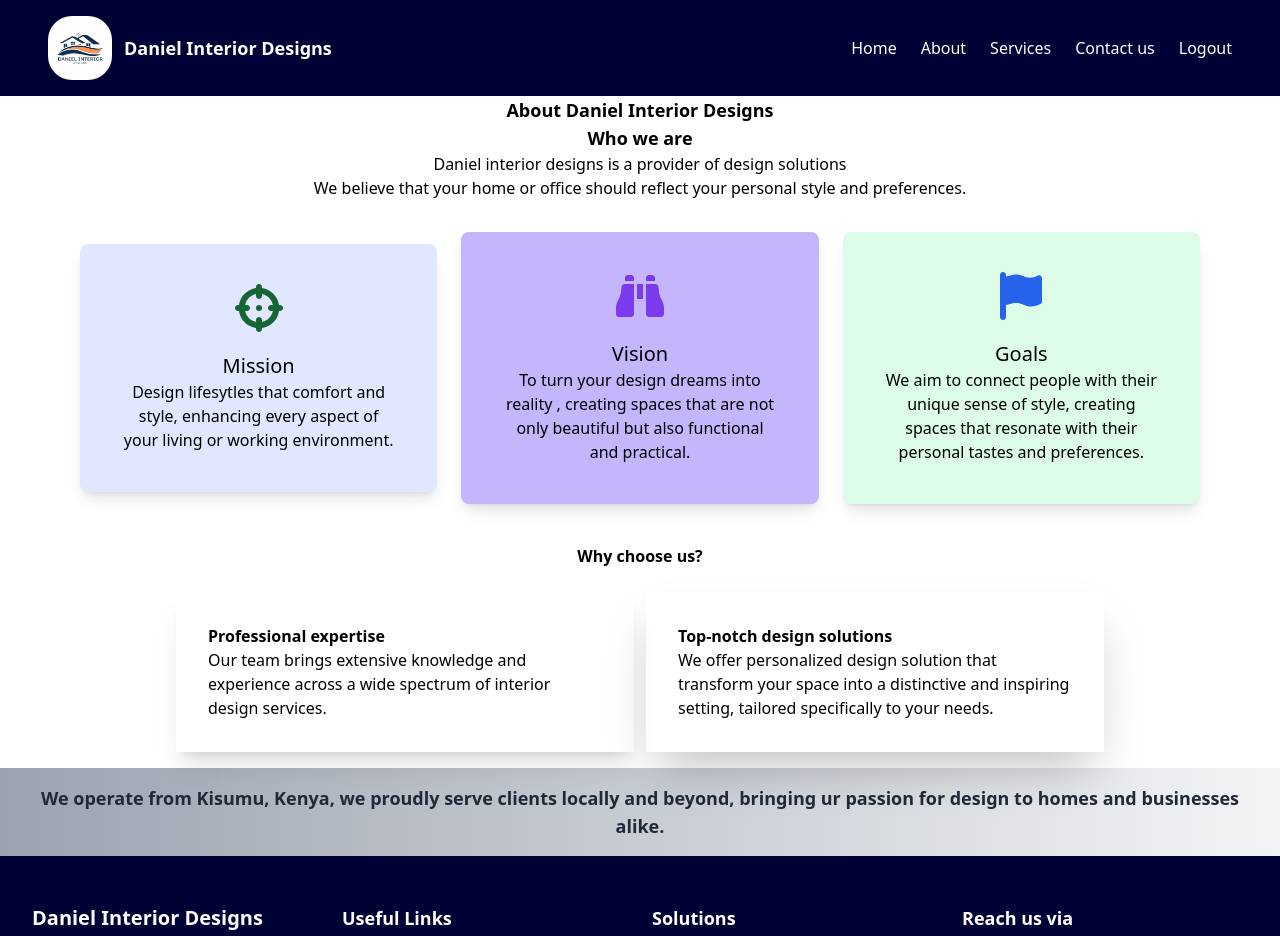
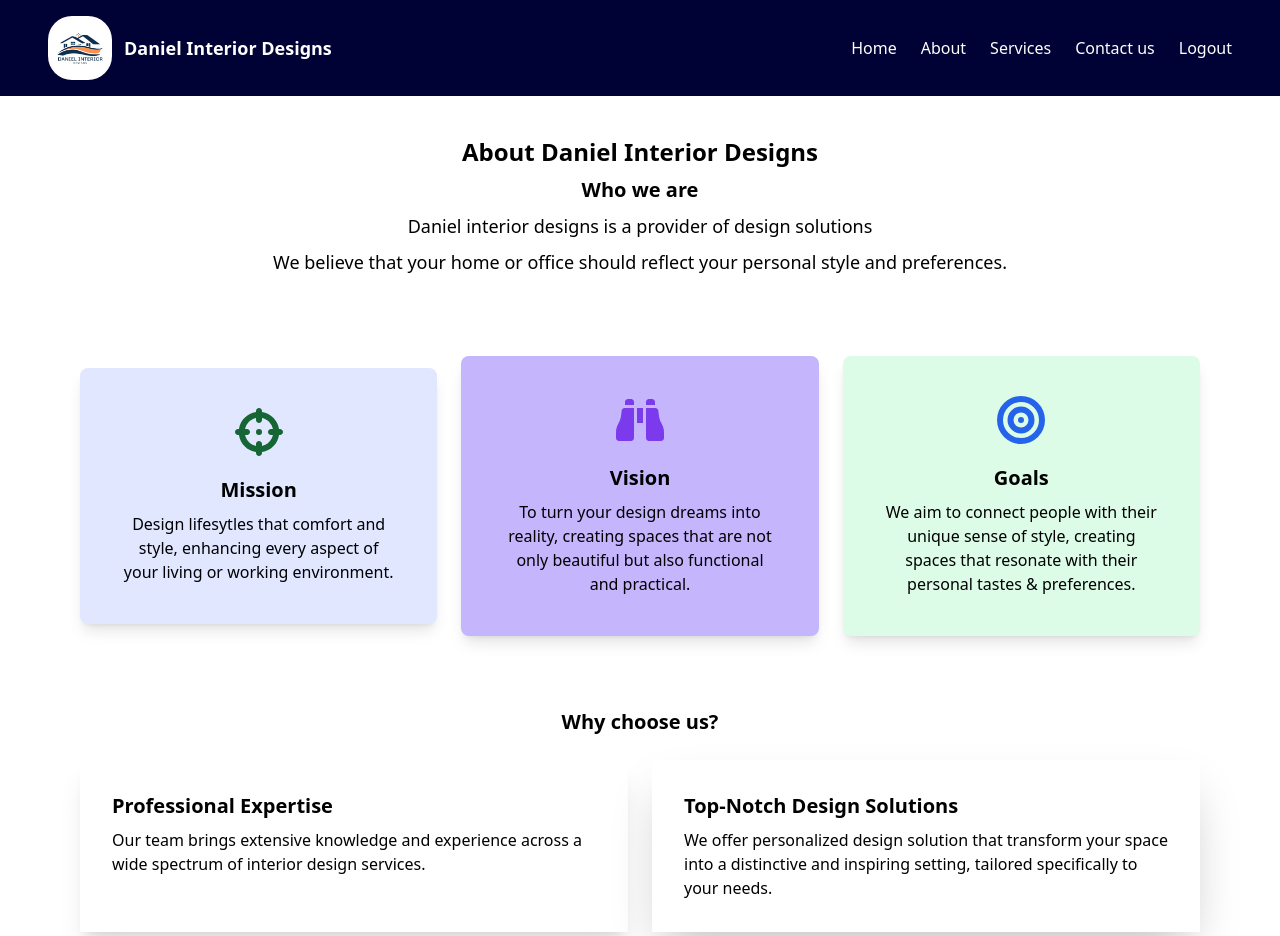
Before and after one commit to ErickGichuki/Daniel-Interior-designs, a React (Create React App) app in the folder client/: page /about in a window 1280 px wide. Shown: the top 936 px of the page. Built offline with nearby package versions, Linux system fonts and the light colour scheme; the HTML template or start-up script is replaced by a standard one.

Commit message:
update about page

```diff
--- a/client/src/components/Footer.js
+++ b/client/src/components/Footer.js
@@ -1,6 +1,6 @@
 import React from 'react'
 import { FontAwesomeIcon } from '@fortawesome/react-fontawesome'
-import { faFacebookF, faInstagram, faWhatsapp, faTwitter, faLinkedin} from '@fortawesome/free-brands-svg-icons'
+import { faFacebook, faInstagram, faWhatsapp, faXTwitter, faLinkedin} from '@fortawesome/free-brands-svg-icons'
 
 function Footer() {
   return (
@@ -50,8 +50,8 @@ function Footer() {
          </form>
         </div>
         <div className='flex flex-wrap gap-4 justify-center'>
-        <FontAwesomeIcon icon={faFacebookF} className='rounded-full bg-green-600 p-3'/>
-        <FontAwesomeIcon icon={faTwitter} className='rounded-full bg-blue-400 p-3'/>
+        <FontAwesomeIcon icon={faFacebook} className='rounded-full bg-blue-500 p-3'/>
+        <FontAwesomeIcon icon={faXTwitter} className='rounded-full bg-black p-3'/>
         <FontAwesomeIcon icon={faInstagram} className='rounded-full bg-pink-600 p-3'/>
         <FontAwesomeIcon icon={faWhatsapp} className='rounded-full bg-green-600 p-3'/>
         <FontAwesomeIcon icon={faLinkedin} className='rounded-full bg-blue-700 p-3'/>
--- a/client/src/components/Navbar.js
+++ b/client/src/components/Navbar.js
@@ -15,11 +15,11 @@ function Navbar() {
           </div>
           <p className='ml-3 text-lg font-semibold'>Daniel Interior Designs</p>
           <div className='hidden md:flex space-x-6 ml-auto'>
-            <NavLink to='/home' className='hover:text-green-500' activeClassName='text-green-400'>Home</NavLink>
-            <NavLink to='/about' className='hover:text-green-500' activeClassName='text-green-400'>About</NavLink>
-            <NavLink to='/services' className='hover:text-green-500 ' activeClassName='text-green-400'>Services</NavLink>
-            <NavLink to='/contact' className='hover:text-green-500' activeClassName='text-green-400'>Contact us</NavLink>
-            <NavLink to='/' className='hover:text-green-500' activeClassName='text-green-400'>Logout</NavLink>
+            <NavLink to='/home' className='hover:text-green-500' >Home</NavLink>
+            <NavLink to='/about' className='hover:text-green-500' >About</NavLink>
+            <NavLink to='/services' className='hover:text-green-500 ' >Services</NavLink>
+            <NavLink to='/contact' className='hover:text-green-500' >Contact us</NavLink>
+            <NavLink to='/' className='hover:text-green-500' >Logout</NavLink>
           </div>
           <button
           className='md:hidden flex items-center px-3 py-2 border rounded text-white border-white'
@@ -35,11 +35,11 @@ function Navbar() {
 
       <div className={`md:hidden ${isOpen ? 'block' : 'hidden'}`}>
         <div className='px-2 pt-2 pb-3 space-y-1 sm:px-3'>
-          <NavLink to='/home' className='block px-3 py-2 text-base font-medium text-white hover:bg-green-700 hover:text-white' activeClassName='bg-green-700 text-white'>Home</NavLink>
-          <NavLink to='/about' className='block px-3 py-2 text-base font-medium text-white hover:bg-green-700 hover:text-white' activeClassName='bg-green-700 text-white'>About</NavLink>
-          <NavLink to='/services' className='block px-3 py-2 text-base font-medium text-white hover:bg-green-700 hover:text-white' activeClassName='bg-green-700 text-white'>Services</NavLink>
-          <NavLink to='/contact' className='block px-3 py-2 text-base font-medium text-white hover:bg-green-700 hover:text-white' activeClassName='bg-green-700 text-white'>Contact Us</NavLink>
-          <NavLink to='/' className='block px-3 py-2 text-base font-medium text-white hover:bg-green-700 hover:text-white' activeClassName='bg-green-700 text-white'>Logout</NavLink>
+          <NavLink to='/home' className='block px-3 py-2 text-base font-medium text-white hover:bg-green-700 hover:text-white' >Home</NavLink>
+          <NavLink to='/about' className='block px-3 py-2 text-base font-medium text-white hover:bg-green-700 hover:text-white' >About</NavLink>
+          <NavLink to='/services' className='block px-3 py-2 text-base font-medium text-white hover:bg-green-700 hover:text-white' >Services</NavLink>
+          <NavLink to='/contact' className='block px-3 py-2 text-base font-medium text-white hover:bg-green-700 hover:text-white' >Contact Us</NavLink>
+          <NavLink to='/' className='block px-3 py-2 text-base font-medium text-white hover:bg-green-700 hover:text-white'>Logout</NavLink>
         </div>
       </div>
     </nav>
--- a/client/src/pages/About.js
+++ b/client/src/pages/About.js
@@ -2,59 +2,57 @@ import React from 'react'
 import Navbar from '../components/Navbar'
 import Footer from '../components/Footer'
 import { FontAwesomeIcon } from '@fortawesome/react-fontawesome'
-import { faBinoculars, faFlag,faCrosshairs} from '@fortawesome/free-solid-svg-icons'
+import { faBinoculars, faBullseye,faCrosshairs} from '@fortawesome/free-solid-svg-icons'
 
 function About() {
   return (
     <div>
       <Navbar/>
-      <div className='relative'>
-        <h2 className='text-center text-lg font-bold'>About Daniel Interior Designs</h2>
-        <h3 className='font-bold text-lg text-center'>Who we are</h3>
-        <p className='text-center'>Daniel interior designs is a provider of design solutions</p>
-        <p className='text-center'>We believe that your home or office should reflect your personal style and preferences. </p>
+      <div className='relative py-10'>
+        <h2 className='text-center text-2xl mb-2 font-bold'>About Daniel Interior Designs</h2>
+        <h3 className='font-bold text-xl text-center mb-2'>Who we are</h3>
+        <p className='text-center text-lg mb-2'>Daniel interior designs is a provider of design solutions</p>
+        <p className='text-center text-lg mb-2'>We believe that your home or office should reflect your personal style and preferences. </p>
       </div>
 
-      <div className='flex flex-col md:flex-row md:space-x-6 space-y-6 md:space-y-0 justify-center items-center py-8 mx-20'>
-        <div className='bg-indigo-100 hover:bg-purple-200 shadow-lg w-full text-center md:w-1/3 p-10 rounded-lg transition duration-300 ease-in-out transform:hover-translate-y-1 hover:scale-105'>
+      <div className='flex flex-col md:flex-row md:space-x-6 space-y-6 md:space-y-0 justify-center items-center py-8 px-4 md:px-20'>
+        <div className='bg-indigo-100 hover:bg-indigo-200 shadow-lg w-full text-center md:w-1/3 p-10 rounded-lg transition-transform duration-300 ease-in-out transform:hover-translate-y-1 hover:scale-105'>
          <p>
           <FontAwesomeIcon icon={faCrosshairs} className='w-12 h-12 mb-4 text-green-800'/>
          </p>
-          <h2 className='text-xl'>Mission</h2>
+          <h3 className='text-xl font-semibold mb-2'>Mission</h3>
           <p>Design lifesytles that comfort and style, enhancing every aspect of your living or working environment.</p>
         </div>
-        <div className='bg-violet-300 hover:bg-purple-200 shadow-lg w-full text-center md:w-1/3 p-10 rounded-lg transition duration-300 ease-in-out transform:hover-translate-y-1 hover:scale-105'>
+        <div className='bg-violet-300 hover:bg-purple-200 shadow-lg w-full text-center md:w-1/3 p-10 rounded-lg transition-transform duration-300 ease-in-out transform:hover-translate-y-1 hover:scale-105'>
          <p>
           <FontAwesomeIcon icon={faBinoculars} className='w-12 h-12 mb-4 text-violet-600'/>
          </p>
-          <h2 className='text-xl'>Vision</h2>
-          <p>To turn your design dreams into reality , creating spaces that are not only beautiful but also functional and practical.</p>
+          <h3 className='text-xl font-semibold mb-2'>Vision</h3>
+          <p>To turn your design dreams into reality, creating spaces that are not only beautiful but also functional and practical.</p>
         </div>
         <div className='bg-green-100 hover:bg-purple-200 shadow-lg w-full text-center md:w-1/3 p-10 rounded-lg transition duration-300 ease-in-out transform:hover-translate-y-1 hover:scale-105'>
          <p>
-          <FontAwesomeIcon icon={faFlag} className='w-12 h-12 mb-4 text-blue-600'/>
+          <FontAwesomeIcon icon={faBullseye} className='w-12 h-12 mb-4 text-blue-600'/>
          </p>
-          <h2 className='text-xl'>Goals</h2>
-          <p>We aim to connect people with their unique sense of style, creating spaces that resonate with their personal tastes and preferences.</p>
+          <h3 className='text-xl font-semibold mb-2'>Goals</h3>
+          <p>We aim to connect people with their unique sense of style, creating spaces that resonate with their personal tastes & preferences.</p>
         </div>
       </div>
-      <div className='mx-20'>
-          <h2 className='text-center font-bold py-2'>Why choose us?</h2>
-          <div className='flex flex-cols-1 md:flex-cols-4 mx-20 p-4 '>
-            <div className='shadow-xl w-full mr-3 p-8 hover:bg-blue-600 hover:text-white'>
-              <h2 className='font-semibold'>Professional expertise</h2>
+
+      <div className='mx-4 md:mx-20 py-8'>
+          <h2 className='text-center text-xl mb-4 font-bold py-2'>Why choose us?</h2>
+          <div className='flex flex-cols-1 md:flex-row md:space-x-6 space-y-6 md:space-y-0'>
+            <div className='bg-white shadow-xl w-full p-8 hover:bg-blue-600 hover:text-white transition-colors duration-300 ease-in-out'>
+              <h3 className='font-semibold text-xl mb-2'>Professional Expertise</h3>
               <p>Our team brings extensive knowledge and experience across a wide spectrum of interior design services.</p>
             </div>
 
-            <div className='shadow-2xl w-full p-8 hover:bg-blue-600 hover:text-white'>
-              <h2 className='font-semibold'>Top-notch design solutions</h2>
+            <div className='bg-white shadow-2xl w-full p-8 hover:bg-blue-600 hover:text-white transition-colors duration-300 ease-in-out'>
+              <h3 className='font-semibold text-xl mb-2'>Top-Notch Design Solutions</h3>
               <p>We offer personalized design solution that transform your space into a distinctive and inspiring setting, tailored specifically to your needs.</p>
             </div>
           </div>
         </div>
-      <div className='bg-gradient-to-r from-gray-400 via-indigo to-gray-100 text-gray-800 text-center p-4 font-bold text-lg'>
-          <p>We operate from Kisumu, Kenya, we proudly serve clients locally and beyond, bringing ur passion for design to homes and businesses alike.</p>
-      </div>
       <Footer/>
     </div>
   )
```
